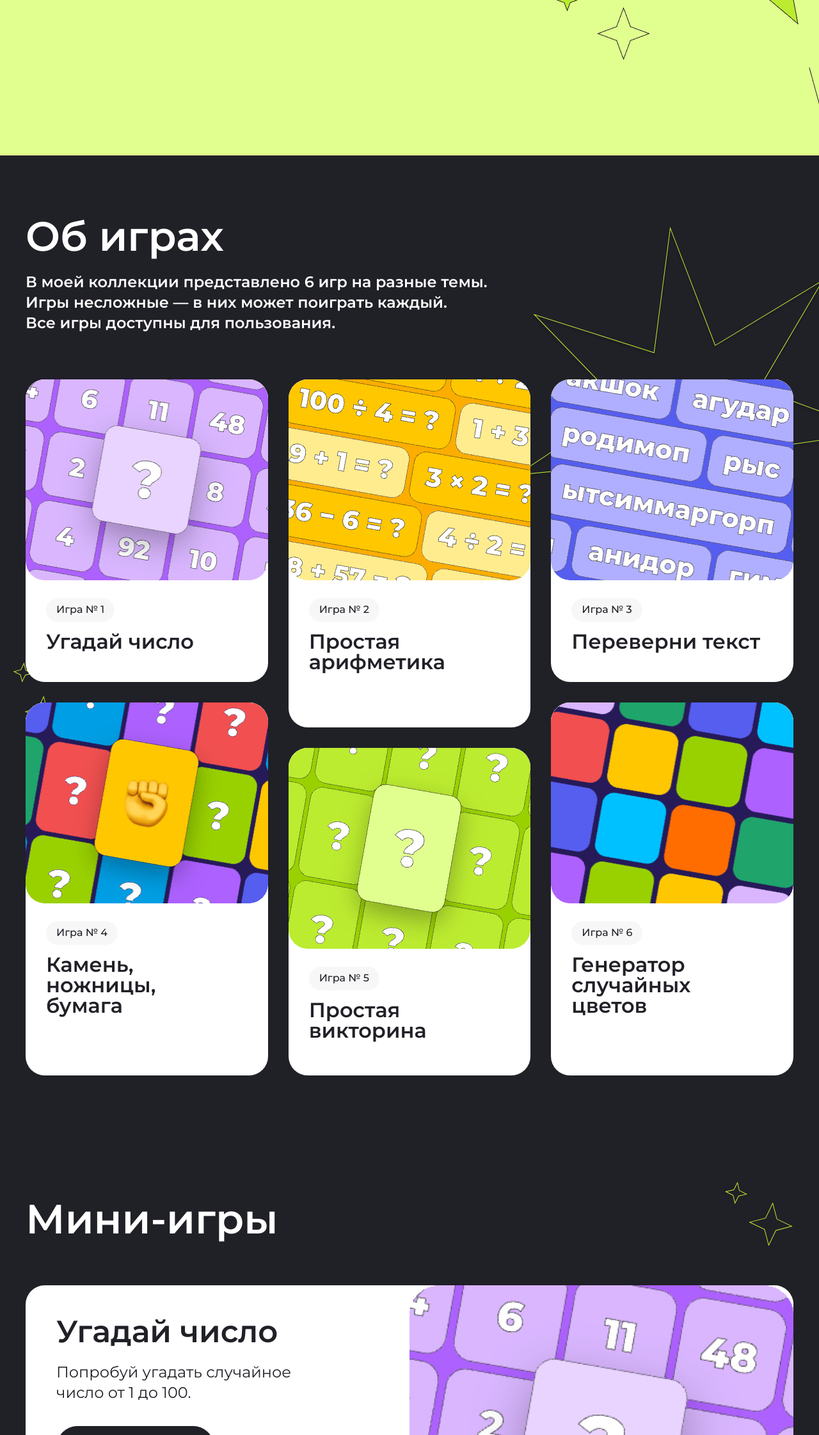
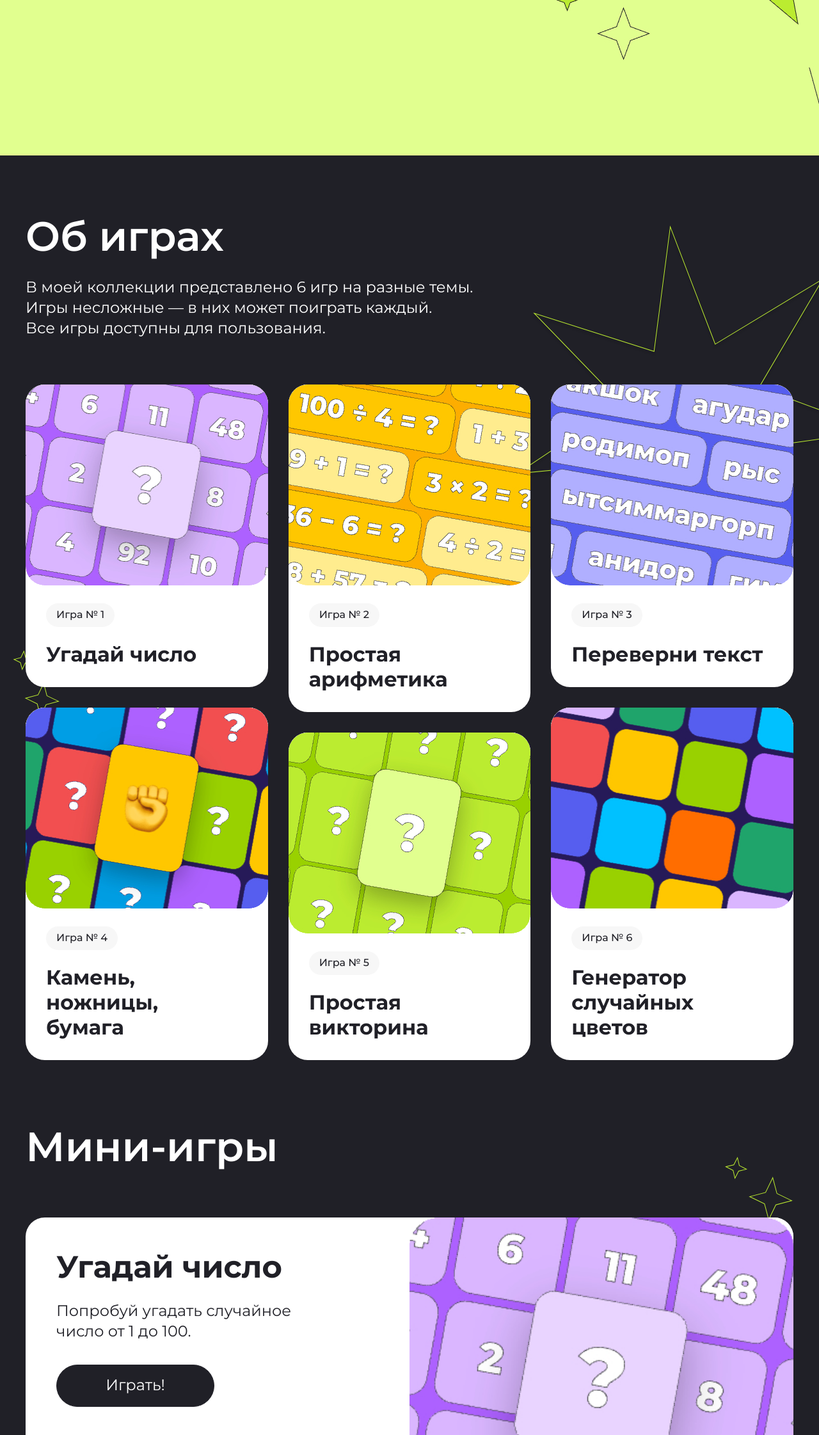
Before and after one commit to Tatiana-SPB/Homework1, a plain HTML site: page index.html in a window 1280 px wide. Shown: the part 557-2800 px from the top of the page at 64% size. Drawn offline with Linux system fonts and the light colour scheme.

Commit message:
modified:   index.html modified:   style.css modified:   style.css.map modified:   style.scss

```diff
--- a/index.html
+++ b/index.html
@@ -193,7 +193,7 @@
                 </div>
                 <div class="content__game-text">
                     <h4 class="content__game-name">Камень, <br>ножницы, <br>бумага</h4>
-                    <span class="content__game-info">Сыграй в популярную игру против компьютера.</span>
+                    <span class="content__game-info">Сыграй в популярную игру <br>против компьютера.</span>
                     <a class="link" href="#">Играть!</a>
                 </div>
             </article>
@@ -222,7 +222,7 @@
     </main>
 
     <footer class="footer center">
-        <h3 class="footer__text"><strong>Все права защищены.</strong></h3>
+        <h3 class="footer__text">Все права защищены.</h3>
     </footer>
 
 </body>
--- a/style.scss
+++ b/style.scss
@@ -34,8 +34,7 @@ a {
         padding-top: 196px;
         color: $color-black;
         font-size: 4rem;
-        font-weight: 600;
-        line-height: 100%;
+        font-weight: 700;
         text-align: left;
     }
 
@@ -44,13 +43,14 @@ a {
         padding-bottom: 3rem;
         color: $color-black;
         font-size: 1.5rem;
-        font-weight: 600;
+        font-weight: 500;
+        text-align: left;
         line-height: 2rem;
-        text-align: left;
     }
 }
 
 .link {
+    display: inline-block;
     padding: 1rem 1.7rem 1rem 1.7rem;
     width: 247px;
     height: 66px;
@@ -62,6 +62,7 @@ a {
     font-weight: 400;
     line-height: 29px;
     text-align: center;
+    transition: all 2s;
 
     &:hover {
         background: $color-white;
@@ -73,7 +74,7 @@ a {
     background-color: $color-black;
     position: relative;
     overflow: hidden;
-    padding-bottom: 144px;
+    padding-bottom: 126px;
 
     &__star {
         position: absolute;
@@ -131,11 +132,11 @@ a {
     }
 
     &__text {
-        padding-top: 1.5rem;
+        padding-top: 2rem;
         padding-bottom: 4.5rem;
         color: $color-white;
         font-size: 1.5rem;
-        font-weight: 600;
+        font-weight: 400;
         line-height: 2rem;
         text-align: left;
     }
@@ -153,7 +154,7 @@ a {
         &-box {
             display: grid;
             grid-template-columns: repeat(12, 1fr);
-            grid-template-rows: 473px 39px 512px;
+            grid-template-rows: 473px 7px 512px;
             gap: 32px;
         }
 
@@ -161,7 +162,7 @@ a {
             width: 100%;
             height: 314px;
             border-radius: 30px;
-            margin-bottom: 2rem;
+            margin-bottom: 32px;
         }
 
         &-number {
@@ -177,14 +178,12 @@ a {
         }
 
         &-name {
-            padding-top: 0.5rem;
+            padding-top: 1rem;
             margin-top: 1rem;
             margin-left: 2rem;
-            margin-bottom: 36px;
             color: $color-black;
             font-size: 2rem;
-            font-weight: 600;
-            line-height: 100%;
+            font-weight: 700;
             text-align: left;
         }
     }
@@ -226,12 +225,10 @@ a {
 .content {
 
     &__heading {
-        padding-top: 6rem;
         padding-bottom: 4.5rem;
         color: $color-white;
         font-size: 4rem;
         font-weight: 600;
-        line-height: 100%;
         text-align: left;
     }
 
@@ -256,8 +253,7 @@ a {
             padding-bottom: 1.5rem;
             color: $color-black;
             font-size: 3rem;
-            font-weight: 600;
-            line-height: 100%;
+            font-weight: 700;
             text-align: left;
         }
 
@@ -313,10 +309,10 @@ a {
 
     &__text {
         padding-top: 61px;
-        padding-bottom: 60px;
+        padding-bottom: 65px;
         color: #000;
         font-size: 1.5rem;
-        font-weight: 400;
+        font-weight: 600;
         line-height: 100%;
         text-align: center;
     }
```
Also changed, not shown: style.css, 1 other file.
